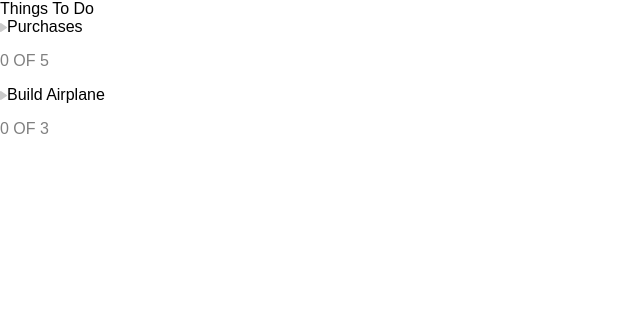
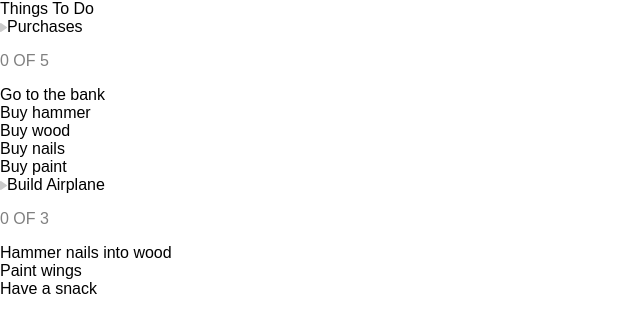
Before and after one commit to kariabancroft/task-list, a React (Create React App) app: page / in a window 1280 px wide. Shown: the top 332 px of the page, without its empty margins (0-640 px from the left). Built offline with nearby package versions, Linux system fonts and the light colour scheme.

Commit message:
Create TaskGroupList component to manage the list of all tasks for a given group. Create Task component to display individual tasks. Link these up with existing TaskGroup.

```diff
--- /dev/null
+++ b/src/components/Task.js
@@ -0,0 +1,18 @@
+import React, { Component } from 'react';
+import PropTypes from 'prop-types';
+
+class Task extends Component {
+  static propTypes = {
+    data: PropTypes.object.isRequired
+  }
+
+  render() {
+    return (
+      <section className="task">
+        { this.props.data.task }
+      </section>
+    );
+  }
+}
+
+export default Task;
--- a/src/components/TaskGroup.js
+++ b/src/components/TaskGroup.js
@@ -1,6 +1,7 @@
 import React, { Component } from 'react';
 import PropTypes from 'prop-types';
 import Group from '../assets/images/Group.svg';
+import TaskGroupList from './TaskGroupList';
 
 class TaskGroup extends Component {
   static propTypes = {
@@ -15,11 +16,14 @@ class TaskGroup extends Component {
 
     return (
       <section className="task-group">
-        <img src={ Group }/>
-        { this.props.name }
-        <p className="background">
-          { completedCount } OF { this.props.tasks.length }
-        </p>
+        <section className="task-group-overview">
+          <img src={ Group }/>
+          { this.props.name }
+          <p className="background">
+            { completedCount } OF { this.props.tasks.length }
+          </p>
+        </section>
+        <TaskGroupList tasks={ this.props.tasks } />
       </section>
     );
   }
--- /dev/null
+++ b/src/components/TaskGroupList.js
@@ -0,0 +1,23 @@
+import React, { Component } from 'react';
+import PropTypes from 'prop-types';
+import Task from './Task';
+
+class TaskGroupList extends Component {
+  static propTypes = {
+    tasks: PropTypes.array.isRequired
+  }
+
+  render() {
+    const tasks = this.props.tasks.map((task,index) => {
+      return <Task data={ task } key={ index } />;
+    });
+
+    return (
+      <section className="task-group-list">
+        { tasks }
+      </section>
+    );
+  }
+}
+
+export default TaskGroupList;
```
